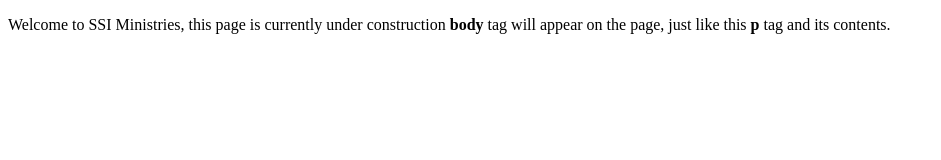
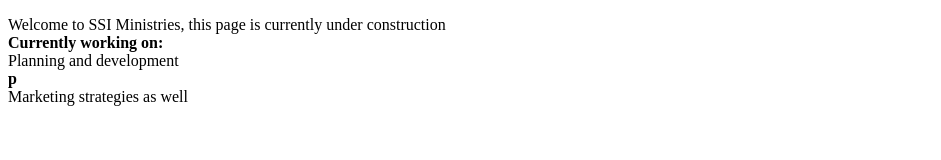
Before and after one commit to bradhobbs-freelance/ssi-ministry, a plain HTML site: page index.html in a window 1280 px wide. Shown: the whole page, without its empty margins (0-941 px from the left). Drawn offline with Linux system fonts and the light colour scheme.

Commit message:
Revise welcome message with project details
Updated the content of the welcome message to include current projects.

```diff
--- a/index.html
+++ b/index.html
@@ -4,6 +4,10 @@
     <title>Saint Simons Street Ministry!</title>
   </head>
   <body>
-    <p>Welcome to SSI Ministries, this page is currently under construction <strong>body</strong> tag will appear on the page, just like this <strong>p</strong> tag and its contents.</p>
+    <p>Welcome to SSI Ministries, this page is currently under construction
+      <br><strong>Currently working on:</strong>
+      <br>Planning and development
+      <br><strong>p</strong>
+      <br>Marketing strategies as well</p>
   </body>
 </html>
```
